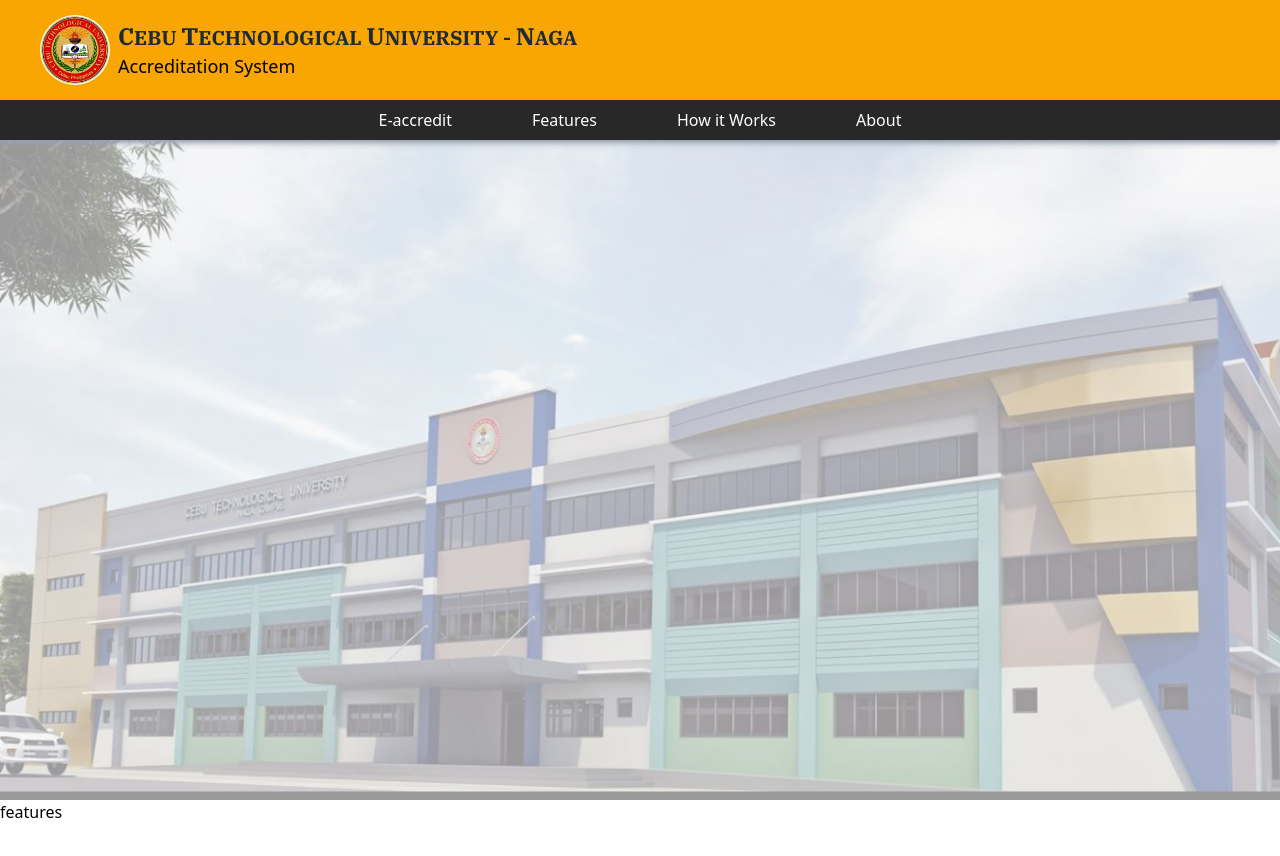
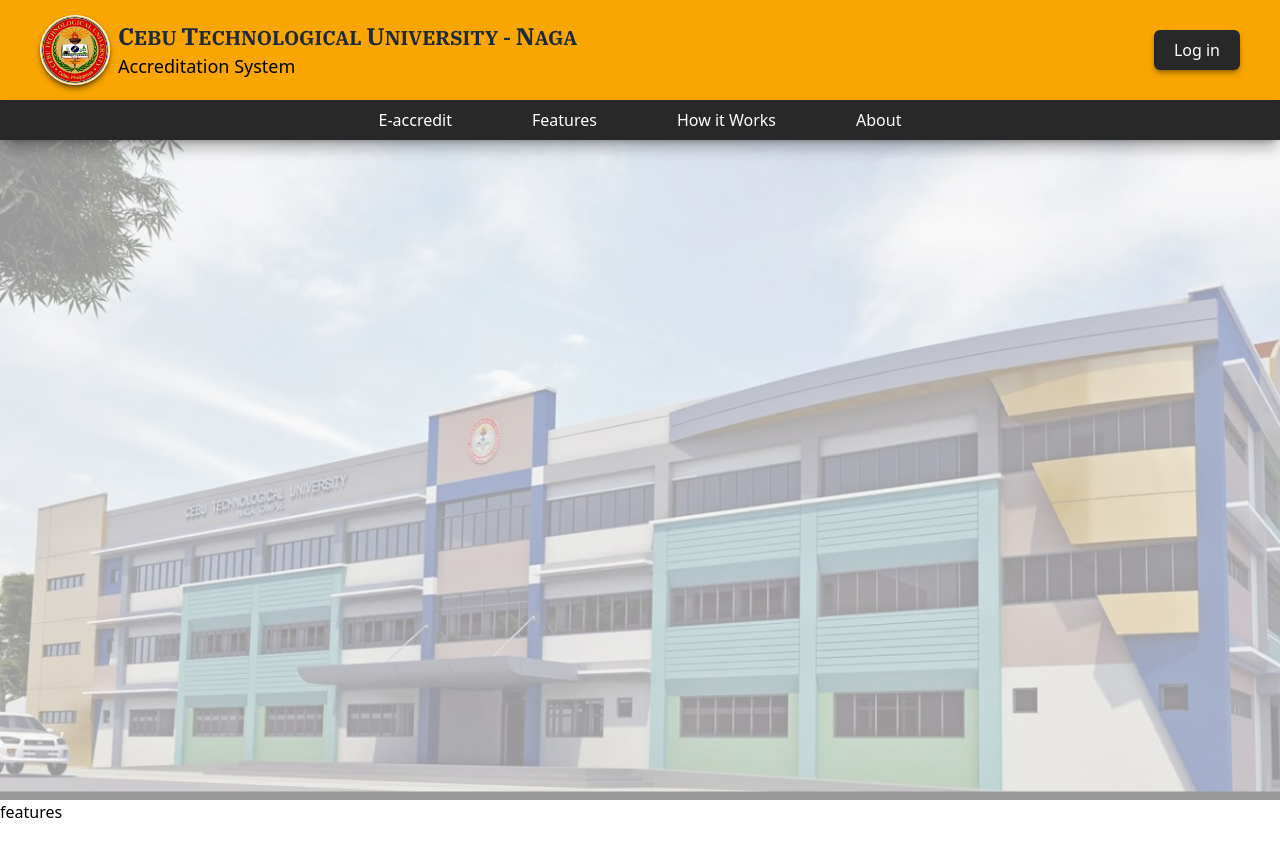
Before and after one commit to noerocks/E-accredit, a Next.js app: page / in a window 1280 px wide. Shown: the top 856 px of the page. Built offline with nearby package versions, Linux system fonts and the light colour scheme.

Commit message:
Created pages and client-side routes for authentication

```diff
--- /dev/null
+++ b/app/(auth)/login/page.tsx
@@ -0,0 +1,9 @@
+const LoginPage = () => {
+  return (
+    <div>
+      <p>Log in</p>
+    </div>
+  );
+};
+
+export default LoginPage;
--- /dev/null
+++ b/app/(auth)/register/page.tsx
@@ -0,0 +1,9 @@
+const RegisterPage = () => {
+  return (
+    <div>
+      <p>Register</p>
+    </div>
+  );
+};
+
+export default RegisterPage;
--- a/app/page.tsx
+++ b/app/page.tsx
@@ -1,5 +1,6 @@
 import Image from "next/image";
 import { IBM_Plex_Serif } from "next/font/google";
+import Link from "next/link";
 
 const IBMPlexSerif = IBM_Plex_Serif({
   subsets: ["latin"],
@@ -11,7 +12,7 @@ export default function Home() {
     <div>
       <header className="bg-[#f9a602] px-10 h-[100px] flex justify-between items-center">
         <div className="flex space-x-2 items-center">
-          <div className="h-[70px] aspect-square rounded-full overflow-hidden">
+          <div className="h-[70px] aspect-square rounded-full overflow-hidden shadow-md shadow-black/50">
             <Image
               src={"/ctu-logo.png"}
               alt="ctu logo"
@@ -31,8 +32,15 @@ export default function Home() {
             <p className="text-lg">Accreditation System</p>
           </div>
         </div>
+        <div>
+          <Link href={"/register"}>
+            <button className="bg-[#282828] shadow-md shadow-black/30 hover:scale-101 cursor-pointer text-white px-5 py-2 rounded-md">
+              Log in
+            </button>
+          </Link>
+        </div>
       </header>
-      <nav className="sticky top-0 h-[40px] w-ful z-10 shadow-md shadow-gray-400">
+      <nav className="sticky top-0 h-[40px] w-full z-10 shadow-lg shadow-black/30">
         <ul className="flex space-x-20 justify-center items-center bg-[#282828] text-white h-full">
           <li>
             <a href="#">E-accredit</a>
@@ -40,8 +48,12 @@ export default function Home() {
           <li>
             <a href="#features">Features</a>
           </li>
-          <li>How it Works</li>
-          <li>About</li>
+          <li>
+            <a href="#how-it-works">How it Works</a>
+          </li>
+          <li>
+            <a href="#about">About</a>
+          </li>
         </ul>
       </nav>
       <section className="h-[calc(100vh-140px)]">
```
